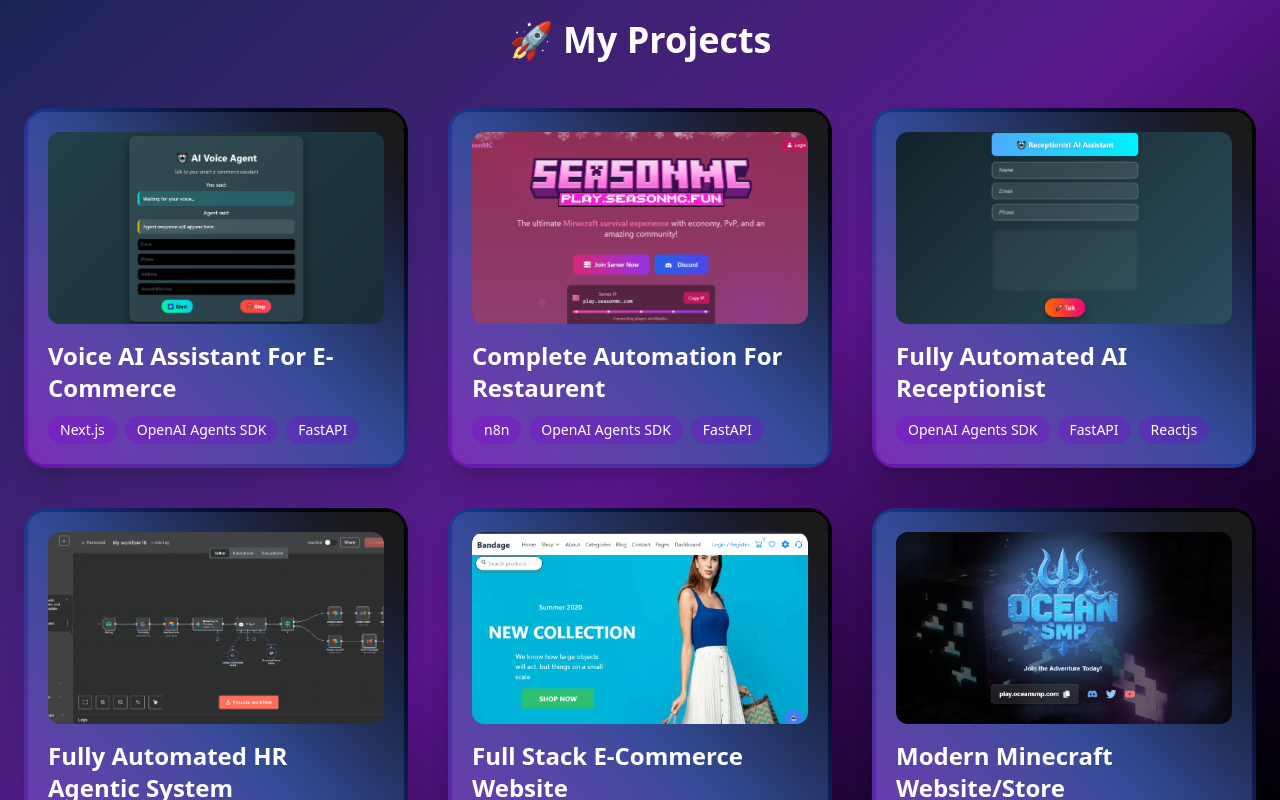
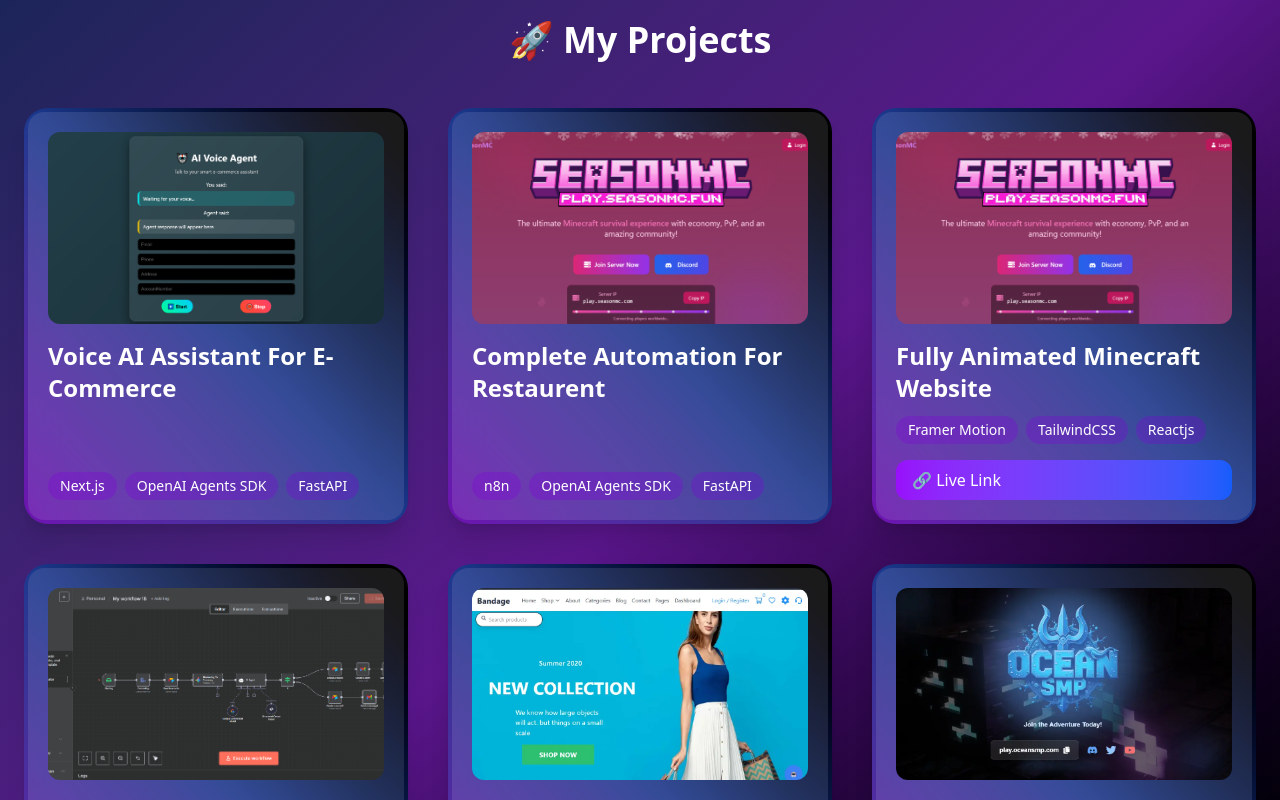
Before and after one commit to AhmedCoder2233/ahmedportfolio, a React (Vite) app: page / in a window 1280 px wide. Shown: the part 2200-3000 px from the top of the page. Built offline with nearby package versions, Linux system fonts and the light colour scheme.

Commit message:
Update Projects.jsx

```diff
--- a/src/components/Projects.jsx
+++ b/src/components/Projects.jsx
@@ -13,9 +13,10 @@
       tech: ["n8n", "OpenAI Agents SDK", "FastAPI"],
     },
     {
-      title: "Fully Automated AI Receptionist",
-      img: "/pro3.png",
-      tech: ["OpenAI Agents SDK", "FastAPI", "Reactjs"],
+      title: "Fully Animated Minecraft Website",
+      img: "/Screenshot Capture - 2025-09-30 - 16-20-10.png",
+      tech: ["Framer Motion", "TailwindCSS", "Reactjs"],
+      link: "https://season-mc.vercel.app/"
     },
     {
       title: "Fully Automated HR Agentic System",
@@ -26,13 +27,13 @@
       title: "Full Stack E-Commerce Website",
       img: "/pro5.webp",
       tech: ["Next.js", "TypeScript", "Sanity"],
-      link: "https://your-ecommerce-live-link.com", // live link yahan
+      link: "https://final-hackathon-3-zzop.vercel.app/",
     },
     {
       title: "Modern Minecraft Website/Store",
       img: "/pro6.webp",
-      tech: ["Next.js", "Tailwind"],
-      link: "https://your-minecraft-live-link.com", // live link yahan
+      tech: ["Next.js", "Tailwind", "Framer Motion"],
+      link: "https://mine-craft-website-nbbv.vercel.app/",
     },
   ];
 
```
